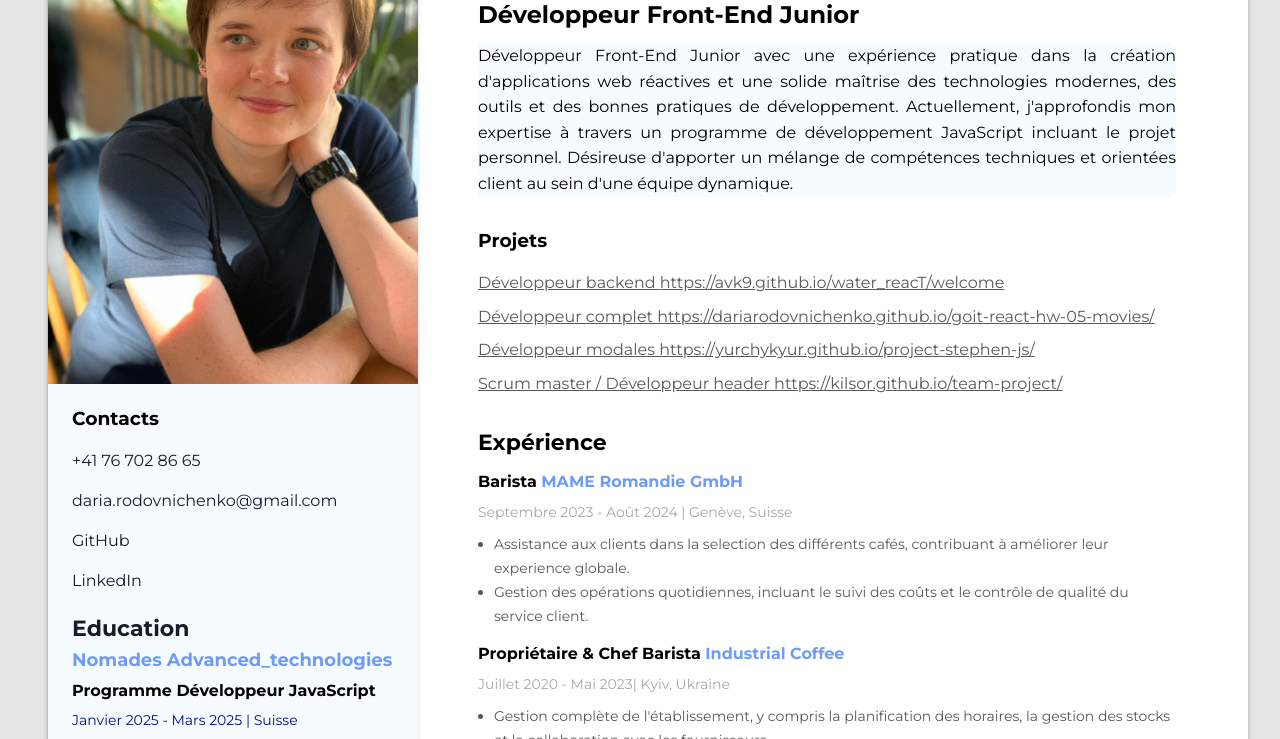
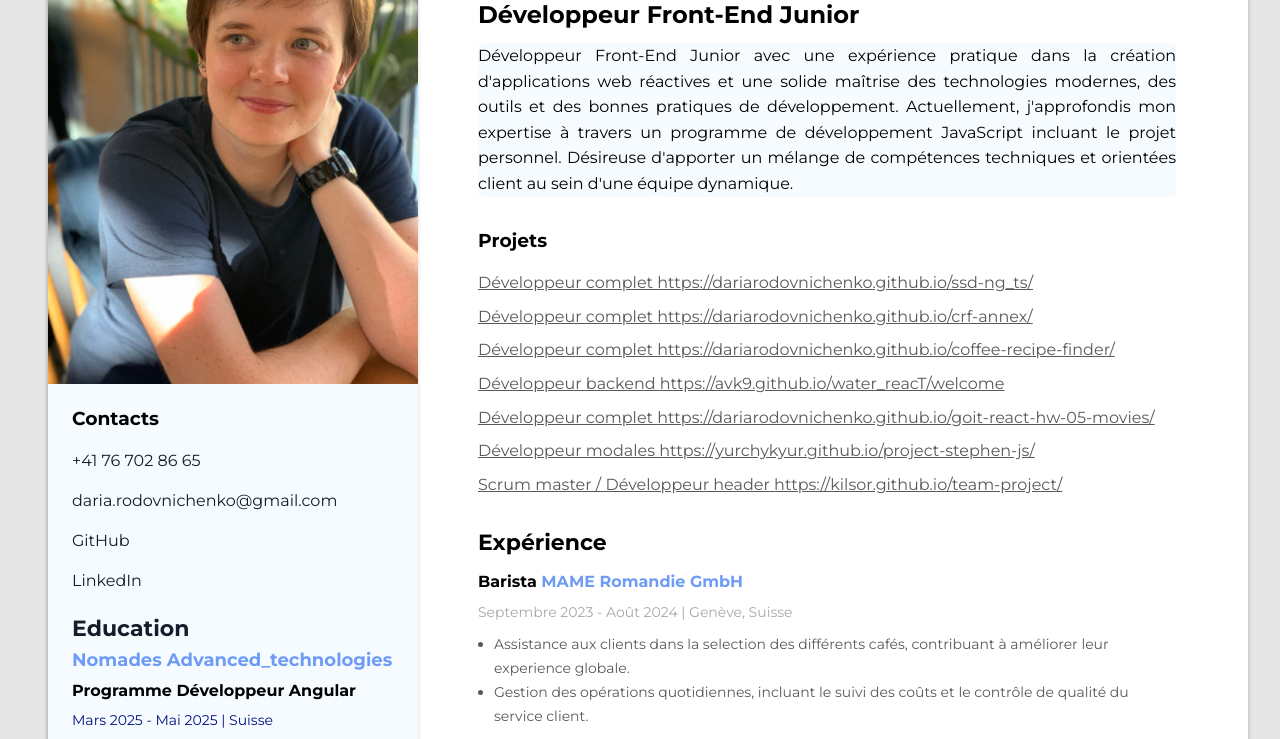
Before and after one commit to DariaRodovnichenko/CV, a plain HTML site: page index.html in a window 1280 px wide. Shown: the part 197-936 px from the top of the page. Drawn offline with Linux system fonts and the light colour scheme.

Commit message:
education add

```diff
--- a/index.html
+++ b/index.html
@@ -49,6 +49,32 @@
         <section class="projects-container">
           <h3>Projets</h3>
           <ul class="project-list">
+            <li class="project-item">
+              <a
+                href="https://github.com/DariaRodovnichenko/ssd-ng_ts"
+                class="project-item-link"
+                >Développeur complet
+                <span>https://dariarodovnichenko.github.io/ssd-ng_ts/</span></a
+              >
+            </li>
+            <li class="project-item">
+              <a
+                href="https://github.com/DariaRodovnichenko/crf-annex"
+                class="project-item-link"
+                >Développeur complet
+                <span>https://dariarodovnichenko.github.io/crf-annex/</span></a
+              >
+            </li>
+            <li class="project-item">
+              <a
+                href="https://github.com/DariaRodovnichenko/coffee-recipe-finder"
+                class="project-item-link"
+                >Développeur complet
+                <span
+                  >https://dariarodovnichenko.github.io/coffee-recipe-finder/</span
+                ></a
+              >
+            </li>
             <li class="project-item">
               <a
                 href="https://avk9.github.io/water_reacT/welcome"
@@ -267,6 +293,11 @@
           <h3 class="sidebar-title">Education</h3>
           <h4 class="education-university">Nomades Advanced_technologies</h4>
           <h5 class="education-specialization">
+            Programme Développeur Angular
+          </h5>
+          <p class="education-period">Mars 2025 - Mai 2025 | Suisse</p>
+          <h4 class="education-university">Nomades Advanced_technologies</h4>
+          <h5 class="education-specialization">
             Programme Développeur JavaScript
           </h5>
           <p class="education-period">Janvier 2025 - Mars 2025 | Suisse</p>
@@ -292,6 +323,7 @@
             <li class="skills-list-item">HTML5 / CSS3</li>
             <li class="skills-list-item">JavaScript / TypeScript</li>
             <li class="skills-list-item">React.js / Node.js</li>
+            <li class="skills-list-item">Angular</li>
             <li class="skills-list-item">REST API</li>
           </ul>
         </section>
```
